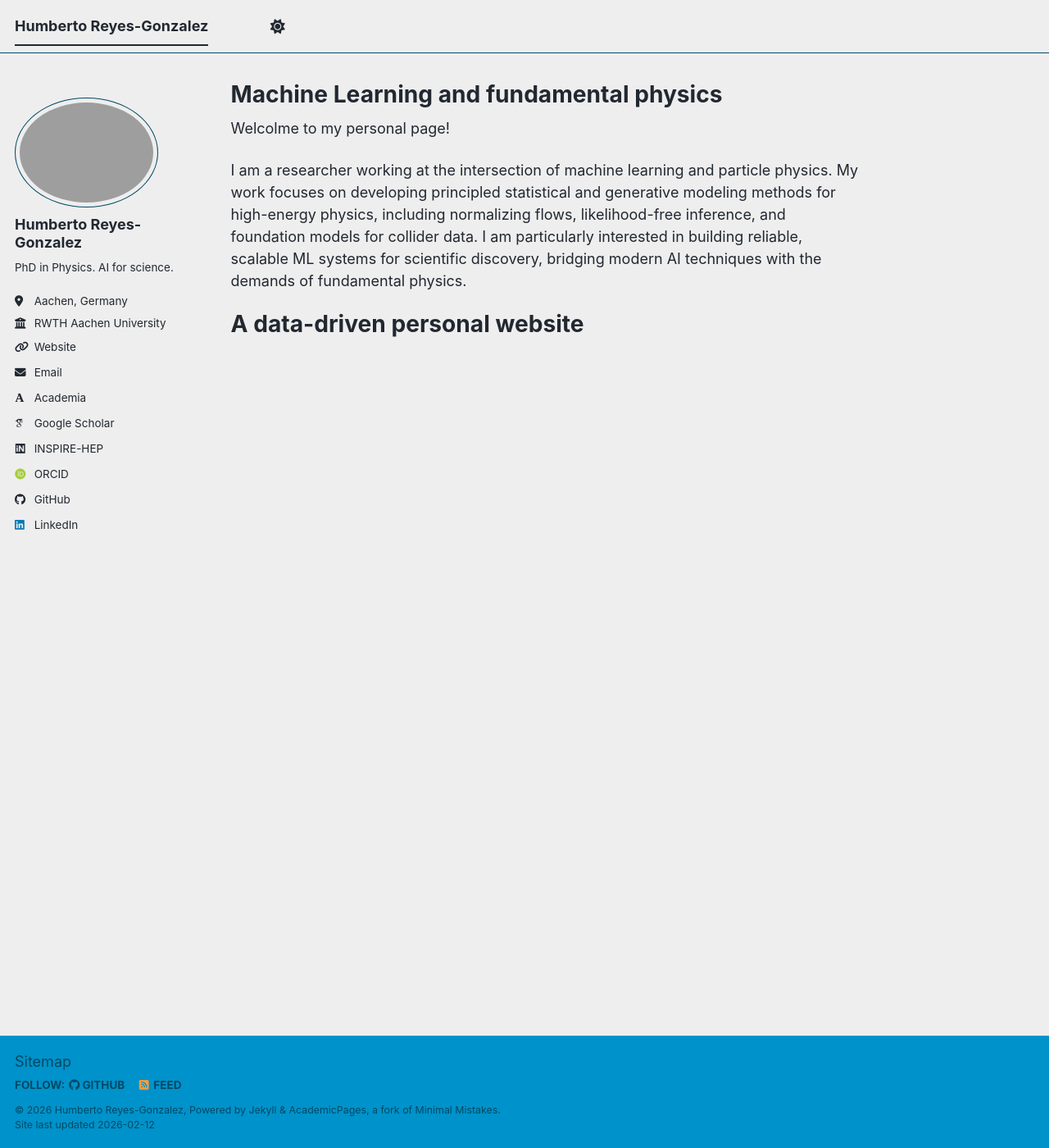
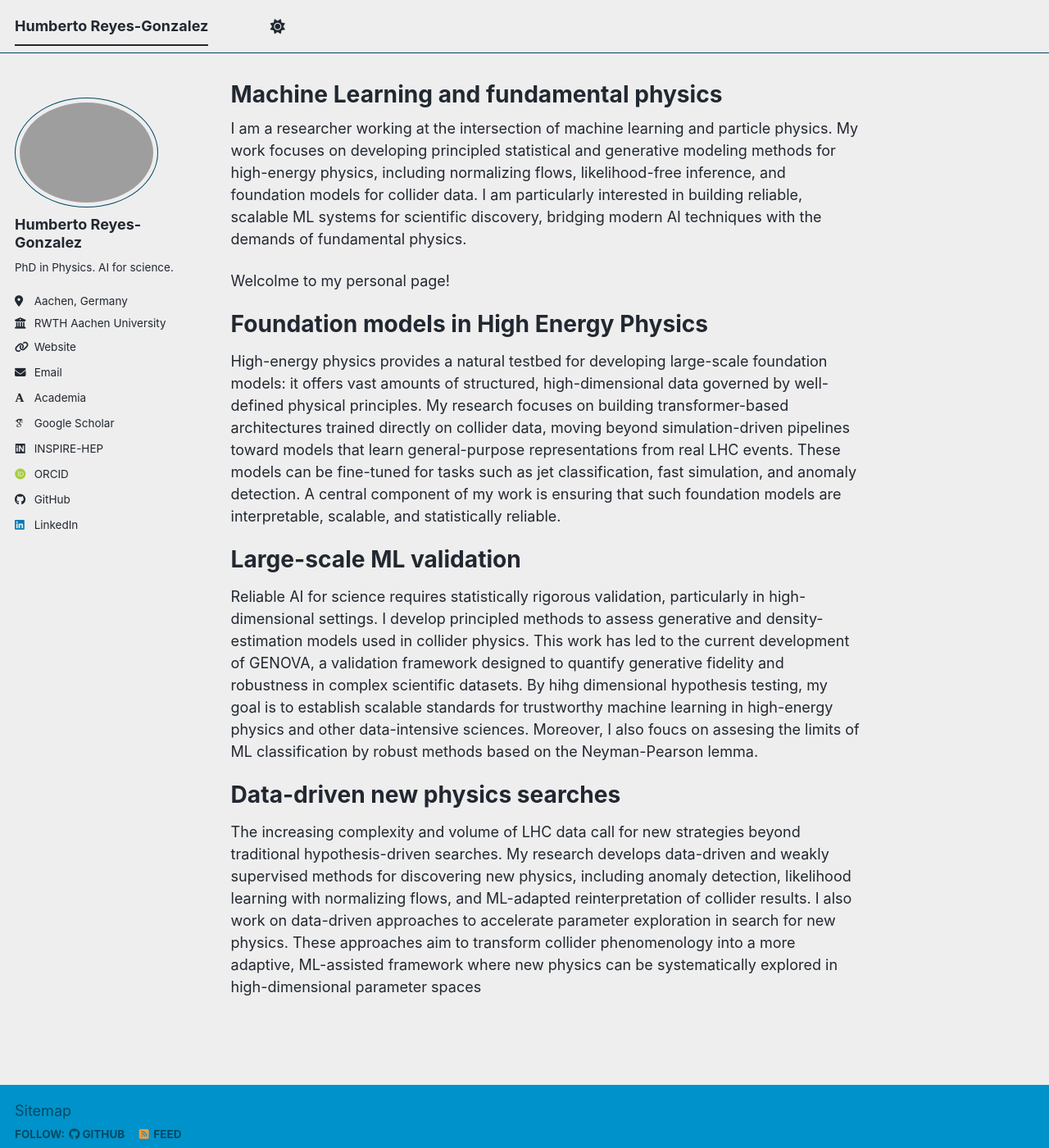
Before and after one commit to hreyes91/hreyes91.github.io, a Jekyll site: the page built from _pages/about.md, in a window 1280 px wide and 1400 px high. Shown: the whole window at 82% size. Built offline with Jekyll 4.4.1, drawn with Linux system fonts in a browser that asks for light colours; some web fonts are replaced; a script bundle is joined from its source files by our own code; library files that are not in the unit come from our copies.

Commit message:
Update about.md

```diff
--- a/_pages/about.md
+++ b/_pages/about.md
@@ -7,9 +7,24 @@ redirect_from:
   - /about.html
 ---
 
-Welcolme to my personal page!
+
 
 I am a researcher working at the intersection of machine learning and particle physics. My work focuses on developing principled statistical and generative modeling methods for high-energy physics, including normalizing flows, likelihood-free inference, and foundation models for collider data. I am particularly interested in building reliable, scalable ML systems for scientific discovery, bridging modern AI techniques with the demands of fundamental physics.
 
-A data-driven personal website
+Welcolme to my personal page!
+
+Foundation models in High Energy Physics
 ======
+
+High-energy physics provides a natural testbed for developing large-scale foundation models: it offers vast amounts of structured, high-dimensional data governed by well-defined physical principles. My research focuses on building transformer-based architectures trained directly on collider data, moving beyond simulation-driven pipelines toward models that learn general-purpose representations from real LHC events. These models can be fine-tuned for tasks such as jet classification, fast simulation, and anomaly detection. A central component of my work is ensuring that such foundation models are interpretable, scalable, and statistically reliable.
+
+
+Large-scale ML validation
+======
+
+Reliable AI for science requires statistically rigorous validation, particularly in high-dimensional settings. I develop principled methods to assess generative and density-estimation models used in collider physics. This work has led to the current development of GENOVA, a validation framework designed to quantify generative fidelity and robustness in complex scientific datasets. By hihg dimensional hypothesis testing, my goal is to establish scalable standards for trustworthy machine learning in high-energy physics and other data-intensive sciences. Moreover, I also foucs on assesing the limits of ML classification by robust methods based on the Neyman-Pearson lemma.
+
+Data-driven new physics searches
+======
+
+The increasing complexity and volume of LHC data call for new strategies beyond traditional hypothesis-driven searches. My research develops data-driven and weakly supervised methods for discovering new physics, including anomaly detection, likelihood learning with normalizing flows, and ML-adapted reinterpretation of collider results. I also work on data-driven approaches to accelerate parameter exploration in search for new physics. These approaches aim to transform collider phenomenology into a more adaptive, ML-assisted framework where new physics can be systematically explored in high-dimensional parameter spaces
```
